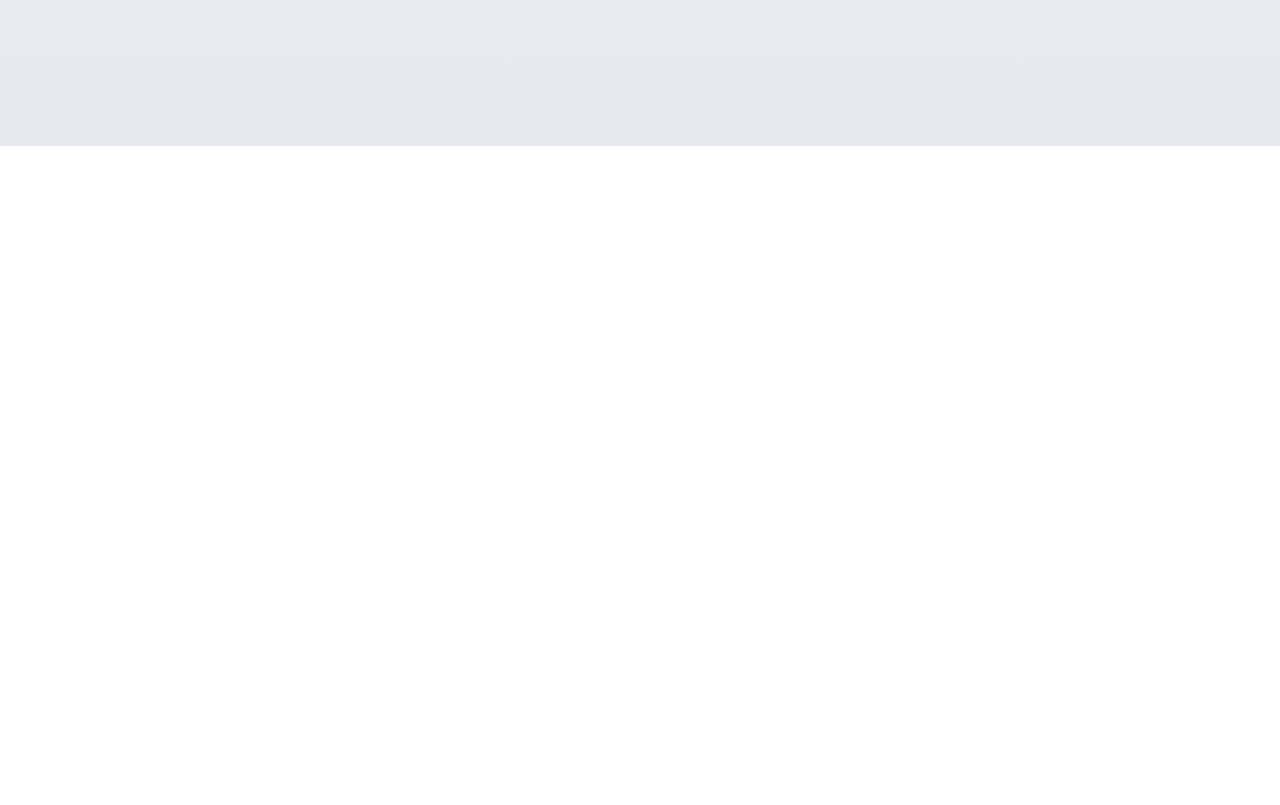
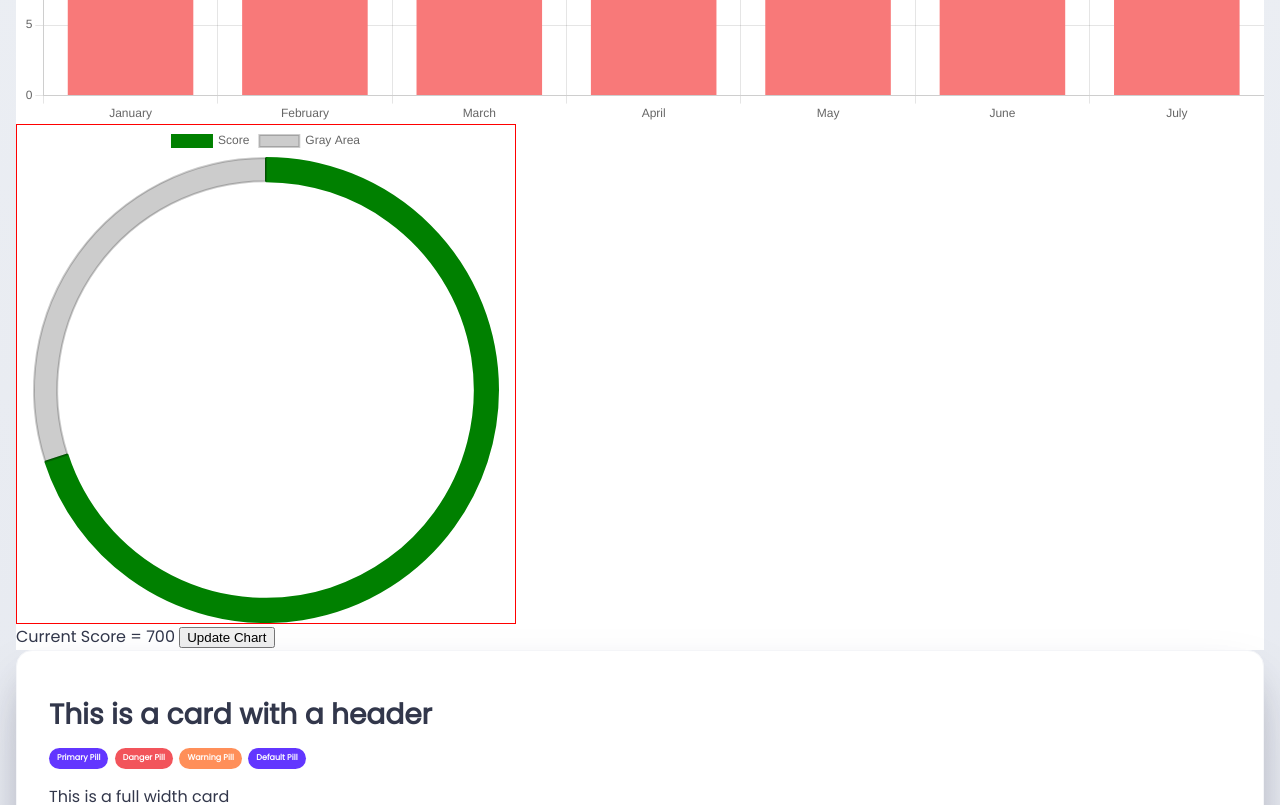
Before and after one commit to StephenMcVicker/bonkers-wallboard, a Vue app: page / in a window 1280 px wide. Shown: the part 680-1485 px from the top of the page. Before the commit the page ends 826 px from the top, so only its background shows below. Built offline with nearby package versions, Linux system fonts and the light colour scheme.

Commit message:
doughnut chart in

```diff
--- a/package.json
+++ b/package.json
@@ -12,6 +12,7 @@
   },
   "dependencies": {
     "chart.js": "^4.2.1",
+    "chartjs-chart-radial-gauge": "^1.1.0",
     "pinia": "^2.0.28",
     "pug": "^3.0.2",
     "sass": "^1.58.0",
--- a/src/components/TestUi.vue
+++ b/src/components/TestUi.vue
@@ -1,5 +1,9 @@
 <template lang="pug">
 section
+  .chartSection
+    h2 My Chart
+    MyChart
+    GaugeChart
   .cards
     ui-card(:full-width="true")
       h3 This is a card with a header
@@ -22,6 +26,9 @@ section
 import UiButton from "@/components/ui/UiButton.vue";
 import UiCard from "@/components/ui/UiCard.vue";
 import UiPill from "@/components/ui/UiPill.vue";
+import MyChart from "@/components/my-chart.vue";
+import GaugeChart from "@/components/gauge-chart.vue";
+import Chart from 'chart.js/auto';
 </script>
 
 <style lang="scss" scoped>
@@ -37,4 +44,8 @@ import UiPill from "@/components/ui/UiPill.vue";
   gap: 0.4rem;
   margin-bottom: 1rem;
 }
+
+.chartSection {
+  background-color: white;
+}
 </style>
--- /dev/null
+++ b/src/components/gauge-chart.vue
@@ -0,0 +1,67 @@
+<template>
+  <div class="chartWrapper">
+    <doughnut ref="Chart" :data="chartData" />
+  </div>
+  Current Score = {{ myChartData.value }}
+  <button @click="updateChart">Update Chart</button>
+</template>
+
+<script>
+import { defineComponent, onMounted, reactive, computed } from "vue";
+import { Doughnut } from "vue-chartjs";
+import { Chart } from "chart.js";
+
+
+
+export default defineComponent({
+  components: {
+    Doughnut,
+  },
+
+setup() {
+    const Target = 1000;
+    const myChartData = reactive({
+      value: 700,
+    });
+
+    const remainingScore = reactive({
+      value: computed(() => Target - myChartData.value),
+    });
+
+    function updateChart(){
+      myChartData.value += 100;
+      console.log(remainingScore.value)
+      console.log(myChartData.value);
+    };
+
+    let chartData = {
+      labels: ["Score", "Gray Area"],
+      datasets: [
+        {
+          label: "Data One",
+          aspectRatio: 1.5,
+          backgroundColor: ["green", "rgba(0, 0, 0, 0.2)"],
+          borderColor: ["green", "rgba(0, 0, 0, 0.2)"],
+          borderwidth: 1,
+          cutout: "90%",
+          data: [myChartData.value, remainingScore.value],
+        },
+      ],
+    };
+
+    return {
+      chartData,
+      updateChart,
+      myChartData,
+    };
+  },
+});
+</script>
+
+<style lang="scss" scoped>
+.chartWrapper {
+  border: 1px solid red;
+  width: 500px;
+  height: 500px;
+}
+</style>
```
Also changed, not shown: 1 other file (tests, documents, lock files or other folders).
